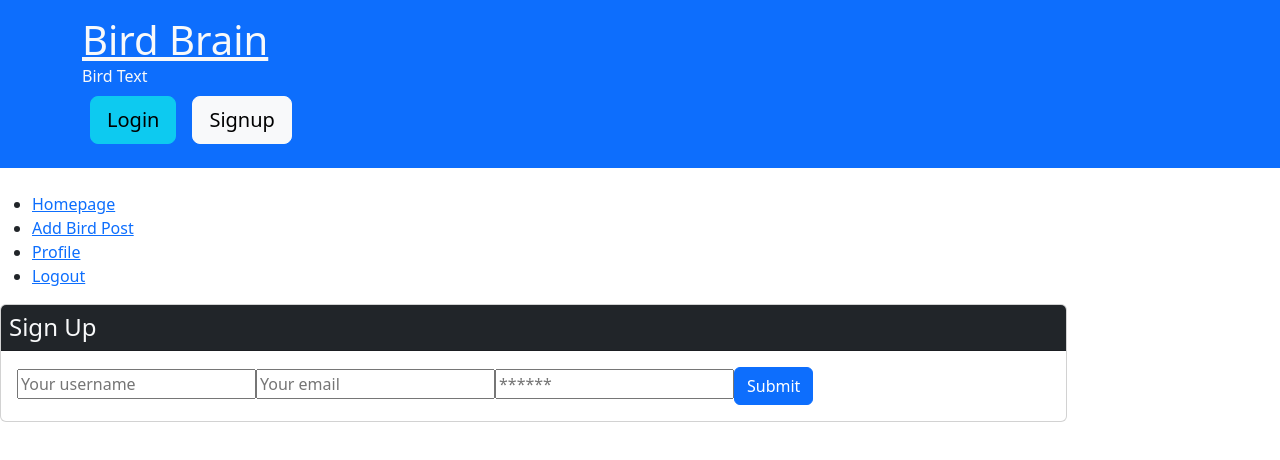
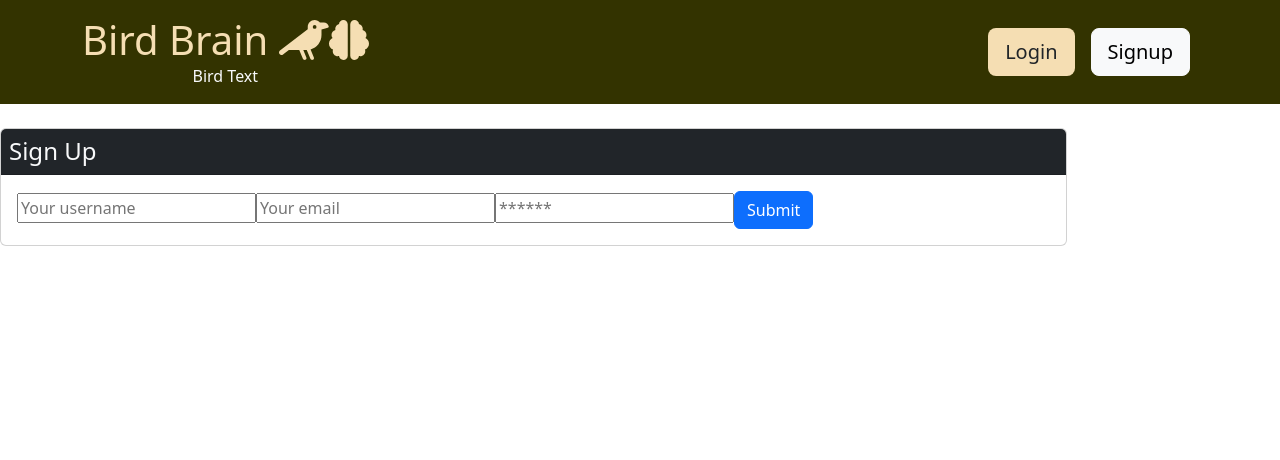
Before and after one commit to mewesley1984/Bird-Brain, a React (Vite) app in the folder client/: page /signup in a window 1280 px wide. Shown: the top 460 px of the page. Built offline with nearby package versions, Linux system fonts and the light colour scheme.

Commit message:
header styling

```diff
--- a/client/package.json
+++ b/client/package.json
@@ -11,6 +11,9 @@
   },
   "dependencies": {
     "@apollo/client": "^3.7.14",
+    "@fortawesome/fontawesome-svg-core": "^6.4.2",
+    "@fortawesome/free-solid-svg-icons": "^6.4.2",
+    "@fortawesome/react-fontawesome": "^0.2.0",
     "bootstrap": "^5.3.1",
     "cors": "^2.8.5",
     "dotenv": "^16.3.1",
@@ -19,6 +22,7 @@
     "react": "^18.2.0",
     "react-bootstrap": "^2.8.0",
     "react-dom": "^18.2.0",
+    "react-icons": "^4.10.1",
     "react-router-dom": "^6.11.2"
   },
   "devDependencies": {
--- a/client/src/App.css
+++ b/client/src/App.css
@@ -1 +1,20 @@
-/* css styling for the pages */
+.heading-text {
+    color: wheat;
+
+}
+
+.link {
+    text-decoration: none;
+}
+
+.link:hover {
+    text-decoration:underline;
+}
+
+#header-primary {
+    background-color: #333300;
+}
+
+#login-btn {
+    background-color: wheat;
+}
--- a/client/src/App.jsx
+++ b/client/src/App.jsx
@@ -1,6 +1,6 @@
 import React from "react";
-// import "./App.css";
-import { Navbar } from "./components/Header/Navbar";
+import "./App.css";
+// import { Navbar } from "./components/Header/Navbar";
 import { Outlet } from "react-router-dom";
 import {
   ApolloClient,
@@ -39,7 +39,7 @@ function App() {
     <ApolloProvider client={client}>
       <div>
         <Header />
-        <Navbar />
+
         <Outlet />
       </div>
     </ApolloProvider>
--- a/client/src/components/Header/Navbar.jsx
+++ b/client/src/components/Header/Navbar.jsx
@@ -2,21 +2,21 @@ import React from "react";
 
 import { Link } from "react-router-dom";
 
-export const Navbar =() => {
-    return <nav>
-        <ul>
-            <li>
-                <Link>Homepage</Link>
-            </li>
-            <li>
-                <Link>Add Bird Post</Link>
-            </li>
-            <li>
-                <Link>Profile</Link>
-            </li>
-            <li>
-                <Link>Logout</Link>
-            </li>
-        </ul>
-    </nav>;
-};
+// export const Navbar =() => {
+//     return <nav>
+//         <ul>
+//             <li>
+//                 <Link>Homepage</Link>
+//             </li>
+//             <li>
+//                 <Link>Add Bird Post</Link>
+//             </li>
+//             <li>
+//                 <Link>Profile</Link>
+//             </li>
+//             <li>
+//                 <Link>Logout</Link>
+//             </li>
+//         </ul>
+//     </nav>;
+// };
--- a/client/src/components/Header/index.jsx
+++ b/client/src/components/Header/index.jsx
@@ -1,22 +1,24 @@
 import React from "react";
 import { Link } from 'react-router-dom';
 import Auth from '../../utils/auth';
-
+import { FontAwesomeIcon } from '@fortawesome/react-fontawesome'
+import { faCrow } from '@fortawesome/free-solid-svg-icons'
+import { faBrain} from '@fortawesome/free-solid-svg-icons'
 const Header = () => {
   const logout = (event) => {
     event.preventDefault();
     Auth.logout();
   };
   return (
-    <header className="bg-primary text-light mb-4 py-3 flex-row align-center">
-      <div className="container flex-row justify-space-between-lg justify-center align-center">
-        <div>
-          <Link className="text-light" to="/">
-            <h1 className="m-0">Bird Brain</h1>
+    <header className="text-light mb-4 py-3" id="header-primary">
+      <div className="container d-flex flex-column flex-lg-row justify-content-between align-items-center">
+        <div className="text-center text-lg-left mb-3 mb-lg-0">
+          <Link className="text-light link" to="/">
+            <h1 className="m-0 heading-text">Bird Brain <FontAwesomeIcon icon={faCrow} /><FontAwesomeIcon icon={faBrain} /></h1>
           </Link>
           <p className="m-0">Bird Text</p>
         </div>
-        <div>
+        <div className="text-center text-lg-left">
           {Auth.loggedIn() ? (
             <>
               <span>Hey there, {Auth.getProfile().data.username}!</span>
@@ -26,7 +28,7 @@ const Header = () => {
             </>
           ) : (
             <>
-              <Link className="btn btn-lg btn-info m-2" to="/login">
+              <Link className="btn btn-lg m-2" id="login-btn" to="/login">
                 Login
               </Link>
               <Link className="btn btn-lg btn-light m-2" to="/signup">
--- a/client/src/pages/Signup.jsx
+++ b/client/src/pages/Signup.jsx
@@ -1,6 +1,6 @@
 import { useState } from 'react';
 import { Link } from 'react-router-dom';
-import { Navbar } from '../components/Header/Navbar';
+// import { Navbar } from '../components/Header/Navbar';
 import { useMutation } from '@apollo/client';
 import { SIGNUP_USER } from '../utils/mutations';
 
```
